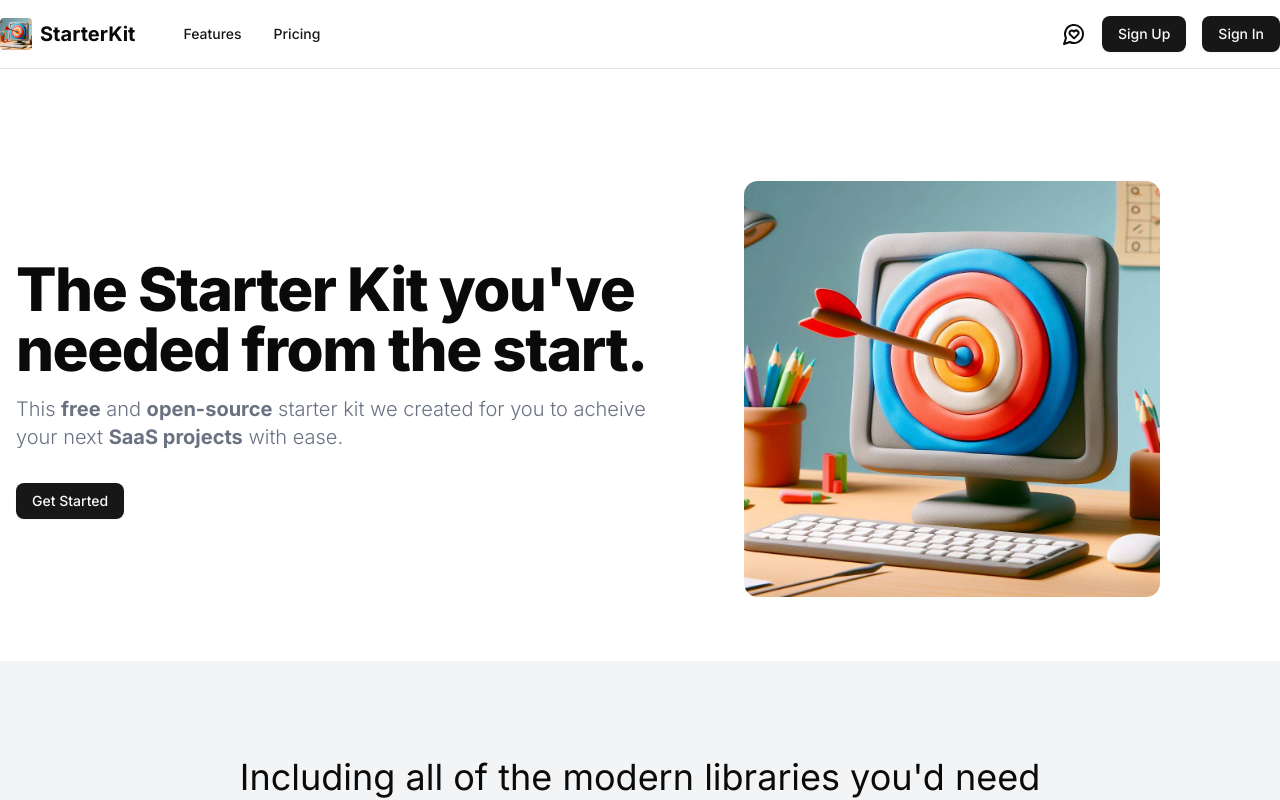
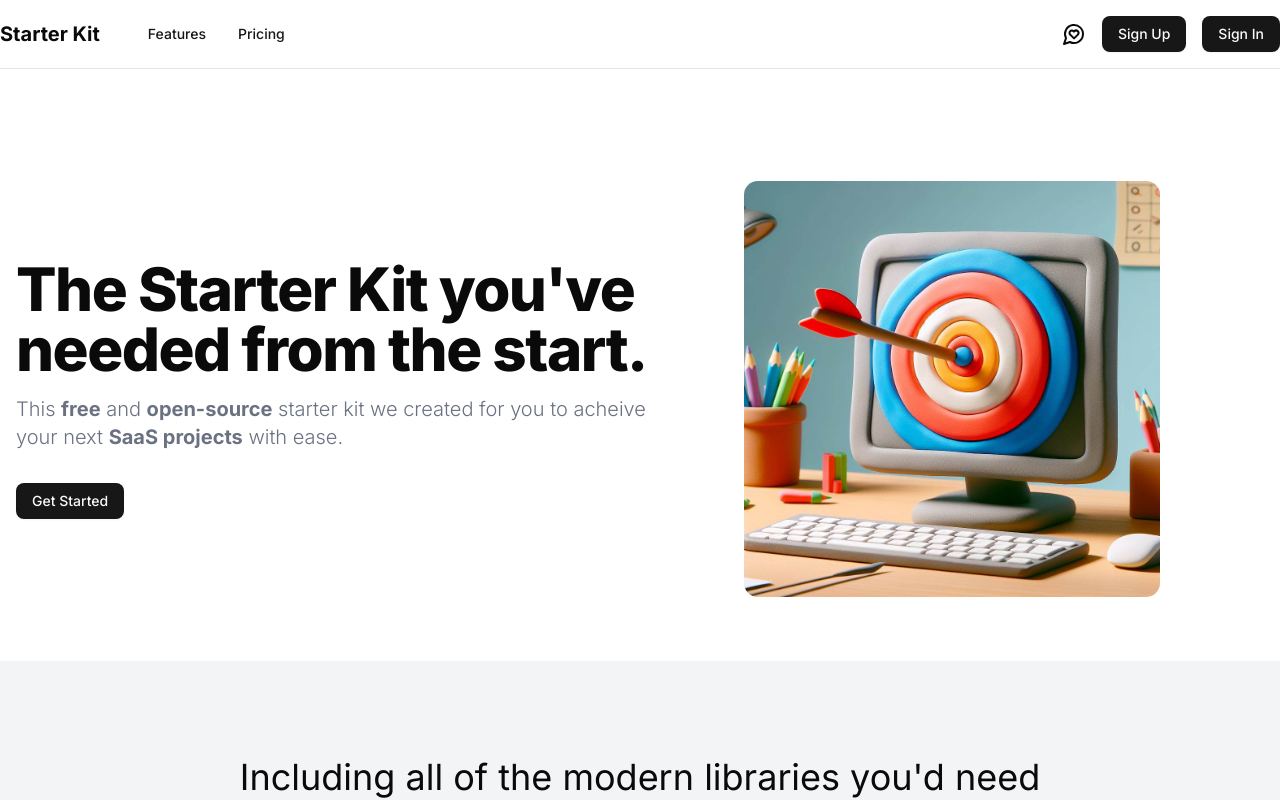
Before and after one commit to pascalknecht/nextjs-15-turbo-monorepo-boilerplate, a Next.js app in the folder apps/nextjs/: page / in a window 1280 px wide. Shown: the top 800 px of the page. Built offline with nearby package versions, Linux system fonts and the light colour scheme.

Commit message:
Changed header

```diff
--- a/apps/nextjs/src/app/(marketing)/header.tsx
+++ b/apps/nextjs/src/app/(marketing)/header.tsx
@@ -3,7 +3,6 @@ import { Button } from "@/components/ui/button";
 import Link from "next/link";
 import FeedbackButton from "./feedback";
 import { Links } from "./links";
-import Image from "next/image";
 
 export async function Header() {
   return (
@@ -11,14 +10,7 @@ export async function Header() {
       <div className="container mx-auto flex justify-between items-center">
         <div className="flex gap-8 items-center">
           <Link href="/" className="flex gap-2 items-center text-xl">
-            <Image
-              className="rounded w-8 h-8"
-              width="50"
-              height="50"
-              src="/computer.jpeg"
-              alt="hero image"
-            />
-            <span className="font-bold">StarterKit</span>
+            <span className="font-bold">Starter Kit</span>
           </Link>
 
           <Links />
```
Also changed, not shown: 2 other files (tests, documents, lock files or other folders).
